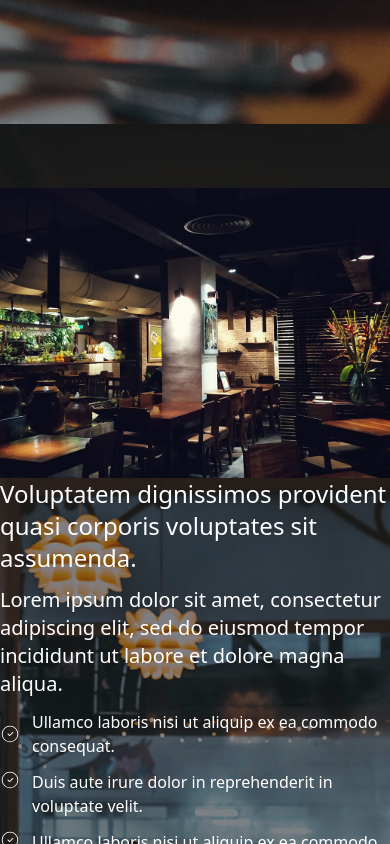
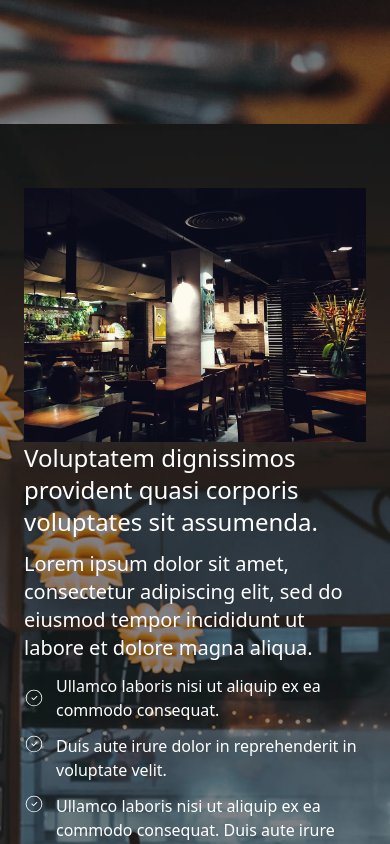
Before and after one commit to Htoomyat-Kyaing/restaurantly, a React (Vite) app: page / in a window 390 px wide. Shown: the part 720-1564 px from the top of the page. Built offline with nearby package versions, Linux system fonts and the light colour scheme.

Commit message:
padding fix

```diff
--- a/src/components/About.tsx
+++ b/src/components/About.tsx
@@ -5,7 +5,7 @@ const About = () => {
   return (
     <section className="w-screen h-max">
       <div className="w-full h-full bg-[url('./assets/about-bg.jpg')] bg-cover bg-center">
-        <div className="w-full h-full bg-zinc-900 bg-opacity-50 py-16">
+        <div className="w-full h-full bg-zinc-900 bg-opacity-50 py-16 px-6 md:px-0">
           <div className="mx-auto grid md:grid-cols-2 md:gap-6 md:px-20">
             <img
               className="md:col-start-2 row-start-1 md:max-w-md"
```
